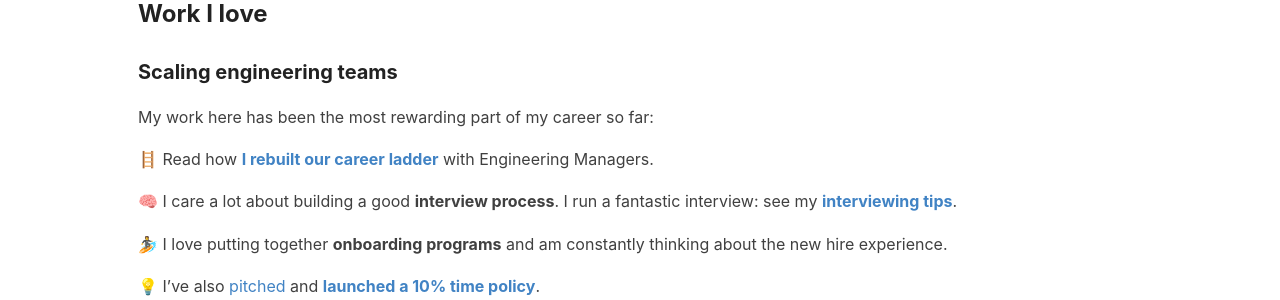
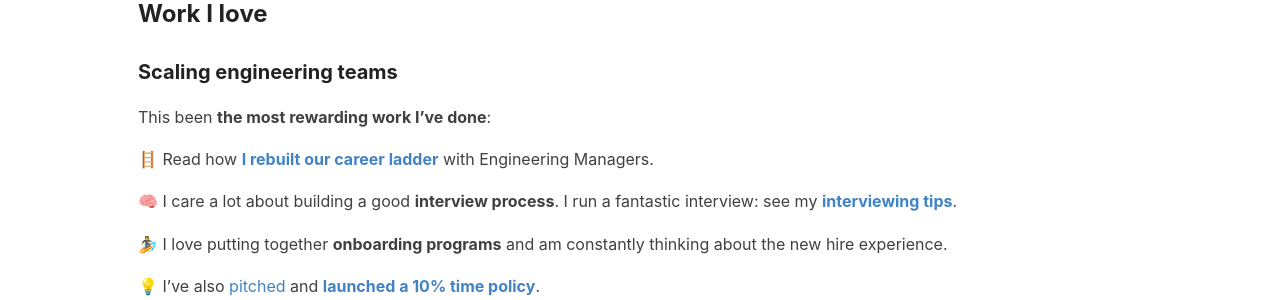
Before and after one commit to helgridly/helgridly.github.io, a Jekyll site: the page built from index.md, in a window 1280 px wide. Shown: the part 473-773 px from the top of the page. Built offline with Jekyll 4.4.1, drawn with Linux system fonts in a browser that asks for light colours.

Commit message:
most rewarding

```diff
--- a/index.md
+++ b/index.md
@@ -17,7 +17,7 @@ I've been in the software industry for 13 years. I've worn many hats, but I care
 
 ### Scaling engineering teams
 
-My work here has been the most rewarding part of my career so far:
+This been **the most rewarding work I've done**:
 
 🪜 Read how [**I rebuilt our career ladder**](/levels) with Engineering Managers.
 
```
